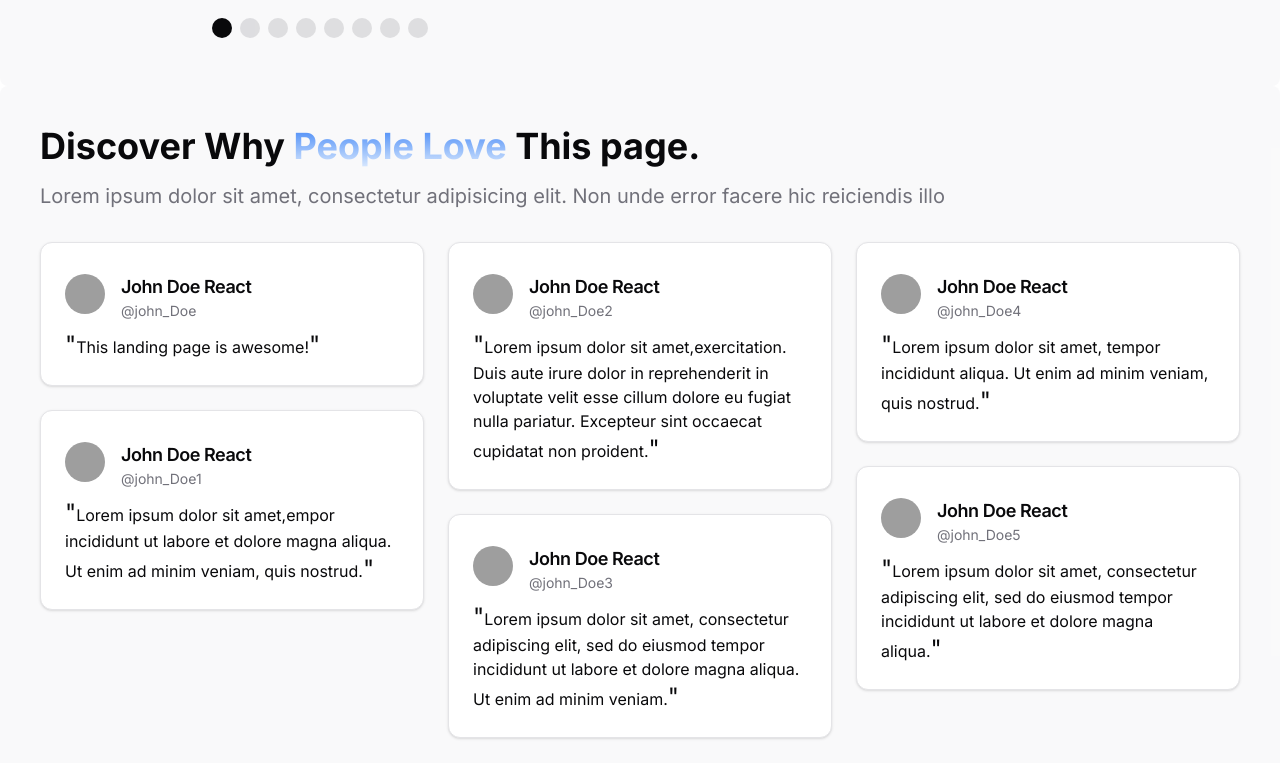
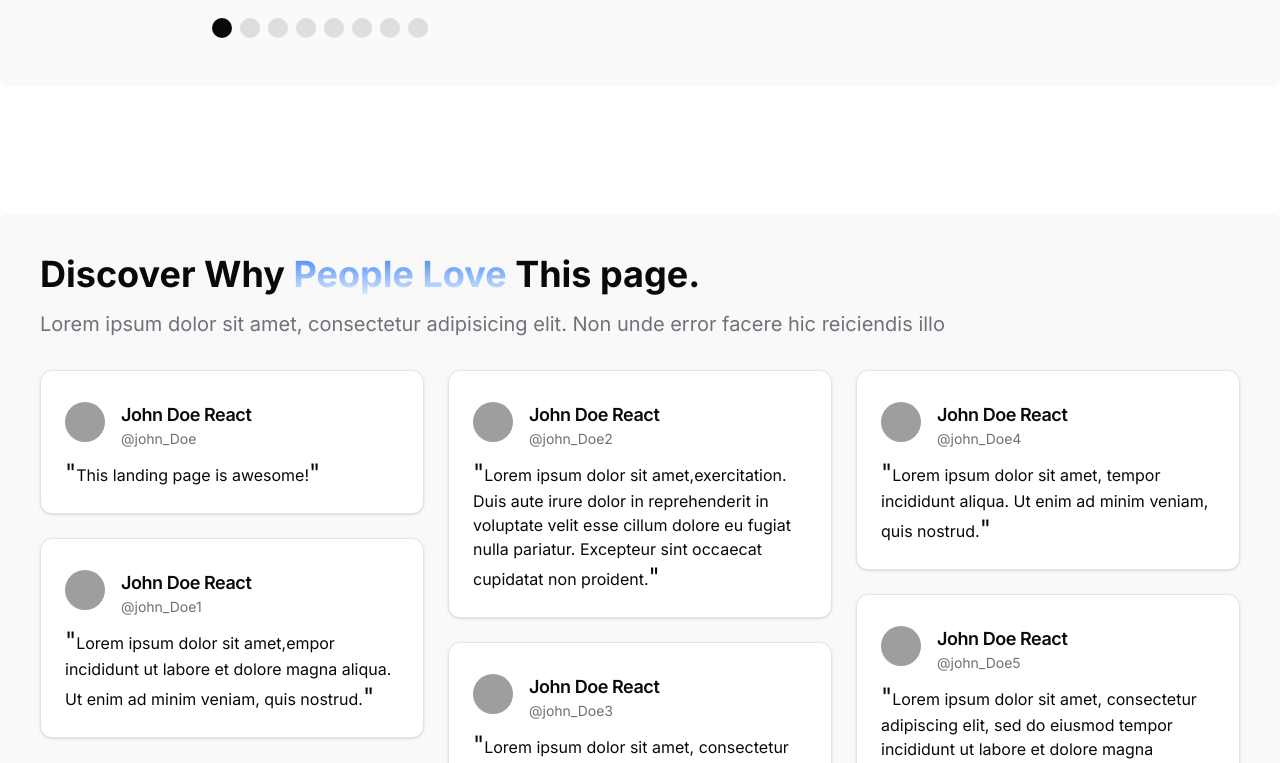
Before and after one commit to jcafranca/biyahe, a Next.js app: page / in a window 1280 px wide. Shown: the part 3917-4680 px from the top of the page. Built offline with nearby package versions, Linux system fonts and the light colour scheme; grey boxes are pictures that could not be loaded.

Commit message:
Update index.tsx

```diff
--- a/src/components/customs/Testimonials/index.tsx
+++ b/src/components/customs/Testimonials/index.tsx
@@ -70,7 +70,7 @@ export const Testimonials = () => {
     <section
       ref={ref}
       id="testimonials"
-      className={`p-10 rounded-lg bg-muted/50 ${
+      className={`p-10 mt-32 rounded-lg bg-muted/50 ${
         isVisible && "animate-scale-up"
       }`}
     >
```
